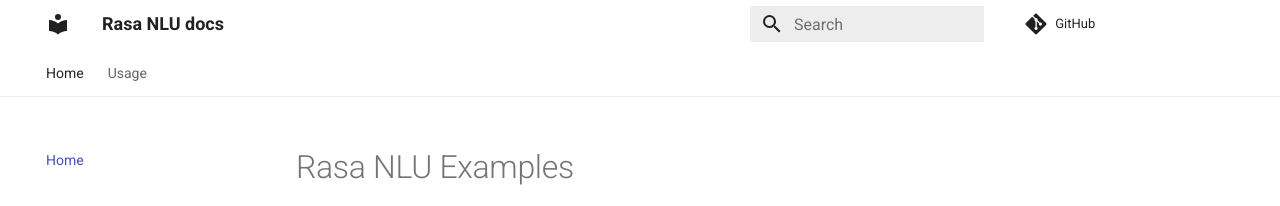
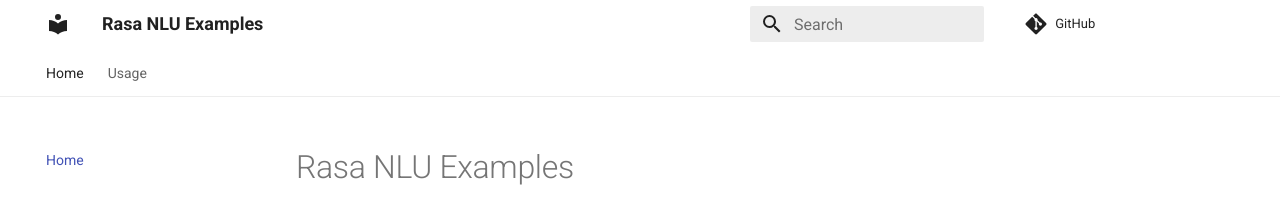
Before and after one commit to RasaHQ/rasa-nlu-examples, an MkDocs documentation site: the page built from docs/index.md, in a window 1280 px wide. Shown: the top 206 px of the page. Built offline with MkDocs 1.6.1 and Material for MkDocs 9.7.7, drawn with Linux system fonts in a browser that asks for light colours; comment, search, counter and statistics services are not loaded.

Commit message:
doh-renamed

```diff
--- a/mkdocs.yml
+++ b/mkdocs.yml
@@ -1,4 +1,4 @@
-site_name: Rasa NLU docs
+site_name: Rasa NLU Examples
 extra_css: [style.css]
 repo_url: https://github.com/RasaHQ/rasa-nlu-examples
 site_url: https://rasahq.github.io/rasa-nlu-examples/
```
